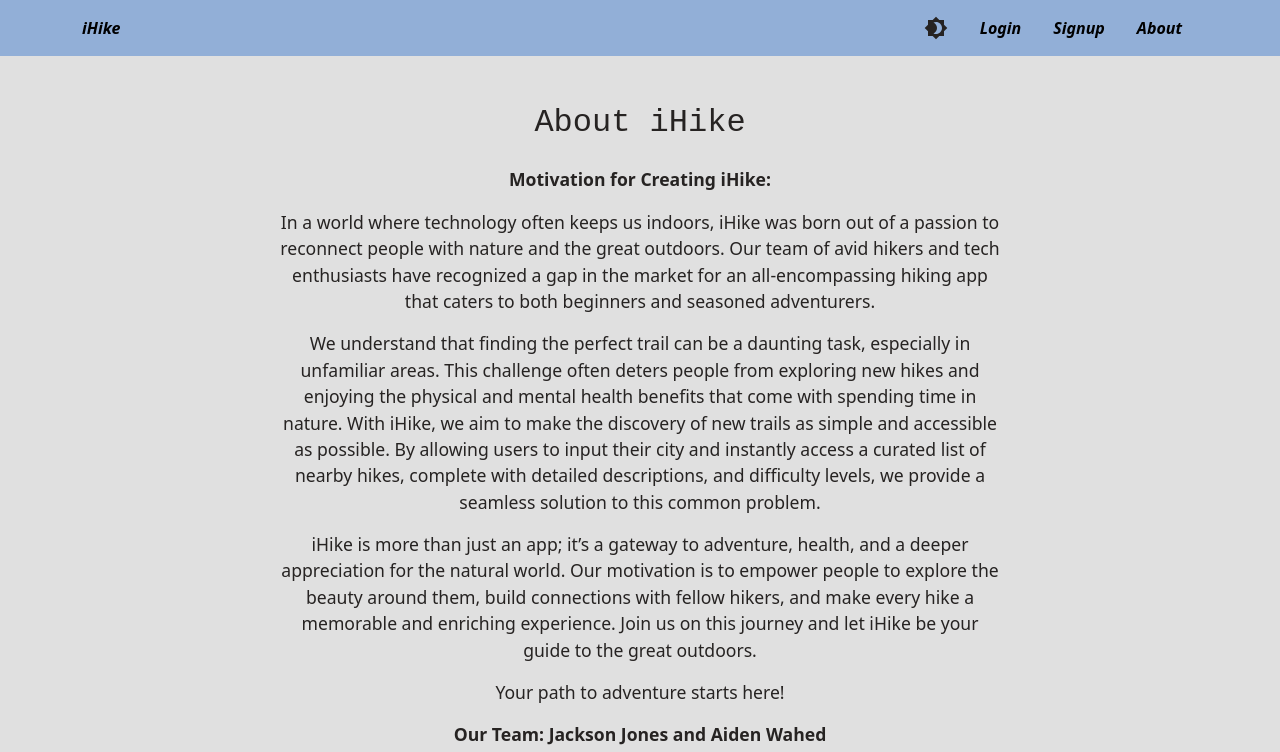
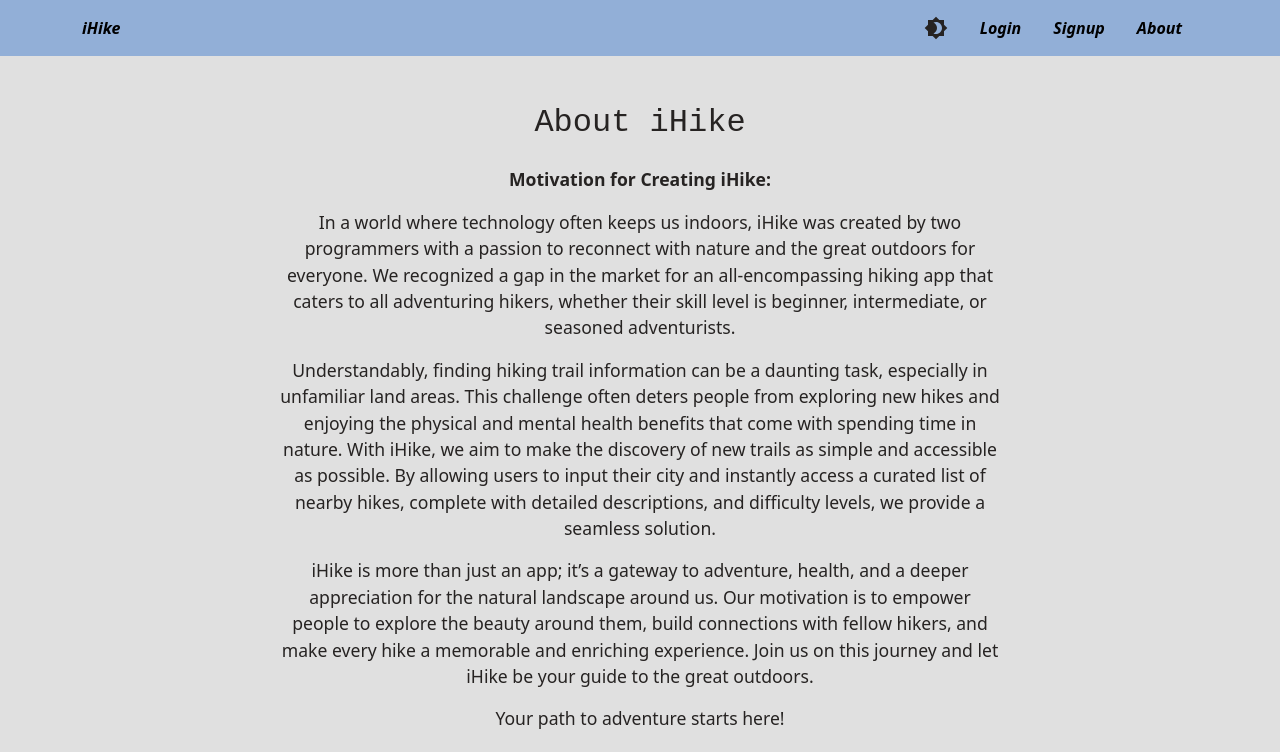
Before and after one commit to prismhead26/I-Hike, a React (Vite) app in the folder client/: page /about in a window 1280 px wide. Shown: the top 752 px of the page. Built offline with nearby package versions, Linux system fonts and the light colour scheme.

Commit message:
about page updated and finished

```diff
--- a/client/src/pages/About.jsx
+++ b/client/src/pages/About.jsx
@@ -7,13 +7,13 @@ const AboutPage = () => {
           <h2 className="text-center mb-4">About iHike</h2>
           <p><strong>Motivation for Creating iHike:</strong></p>
           <p>
-            In a world where technology often keeps us indoors, iHike was born out of a passion to reconnect people with nature and the great outdoors. Our team of avid hikers and tech enthusiasts have recognized a gap in the market for an all-encompassing hiking app that caters to both beginners and seasoned adventurers.
+            In a world where technology often keeps us indoors, iHike was created by two programmers with a passion to reconnect with nature and the great outdoors for everyone. We recognized a gap in the market for an all-encompassing hiking app that caters to all adventuring hikers, whether their skill level is beginner, intermediate, or seasoned adventurists.
           </p>
           <p>
-            We understand that finding the perfect trail can be a daunting task, especially in unfamiliar areas. This challenge often deters people from exploring new hikes and enjoying the physical and mental health benefits that come with spending time in nature. With iHike, we aim to make the discovery of new trails as simple and accessible as possible. By allowing users to input their city and instantly access a curated list of nearby hikes, complete with detailed descriptions, and difficulty levels, we provide a seamless solution to this common problem.
+            Understandably, finding hiking trail information can be a daunting task, especially in unfamiliar land areas. This challenge often deters people from exploring new hikes and enjoying the physical and mental health benefits that come with spending time in nature. With iHike, we aim to make the discovery of new trails as simple and accessible as possible. By allowing users to input their city and instantly access a curated list of nearby hikes, complete with detailed descriptions, and difficulty levels, we provide a seamless solution.
           </p>
           <p>
-            iHike is more than just an app; it’s a gateway to adventure, health, and a deeper appreciation for the natural world. Our motivation is to empower people to explore the beauty around them, build connections with fellow hikers, and make every hike a memorable and enriching experience. Join us on this journey and let iHike be your guide to the great outdoors.
+            iHike is more than just an app; it’s a gateway to adventure, health, and a deeper appreciation for the natural landscape around us. Our motivation is to empower people to explore the beauty around them, build connections with fellow hikers, and make every hike a memorable and enriching experience. Join us on this journey and let iHike be your guide to the great outdoors.
           </p>
           <p>Your path to adventure starts here!</p>
           <p>
```
